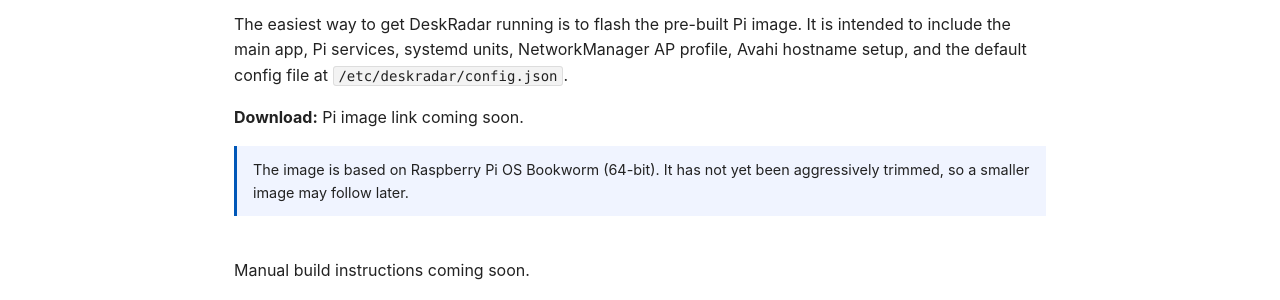
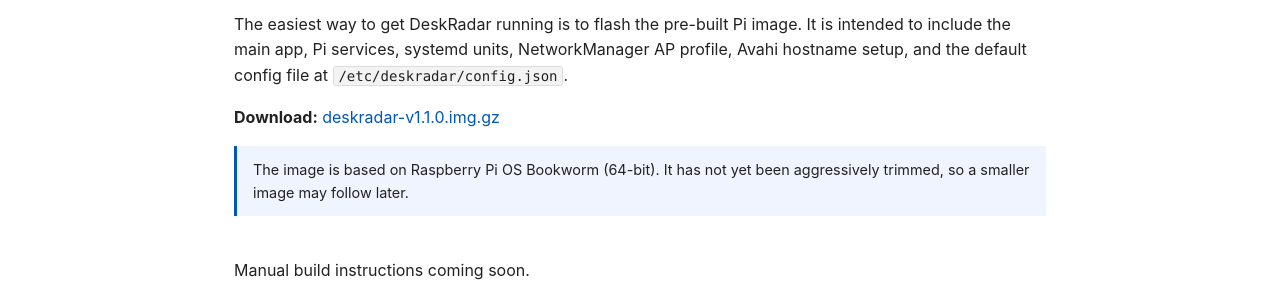
Before and after one commit to deskradario/deskradar-wiki, a Jekyll site: the page built from installation.html, in a window 1280 px wide. Shown: the part 246-546 px from the top of the page. Built offline with Jekyll 4.4.1, drawn with Linux system fonts in a browser that asks for light colours.

Commit message:
add download link

```diff
--- a/installation.html
+++ b/installation.html
@@ -12,7 +12,7 @@
 
 <p>The easiest way to get DeskRadar running is to flash the pre-built Pi image. It is intended to include the main app, Pi services, systemd units, NetworkManager AP profile, Avahi hostname setup, and the default config file at <code>/etc/deskradar/config.json</code>.</p>
 
-<p><strong>Download:</strong> Pi image link coming soon.</p>
+<p><strong>Download:</strong> <a href="https://pi-image.deskradar.io/deskradar-v1.1.0.img.gz">deskradar-v1.1.0.img.gz</a></p>
 
 <div class="note">The image is based on Raspberry Pi OS Bookworm (64-bit). It has not yet been aggressively trimmed, so a smaller image may follow later.</div>
 
```
